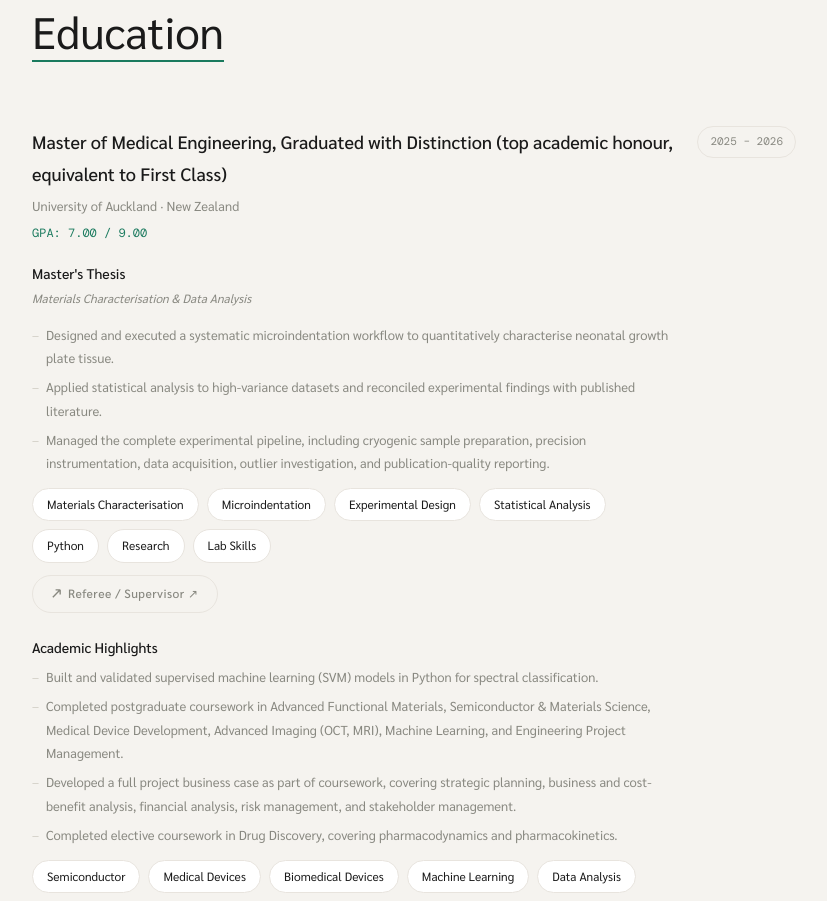
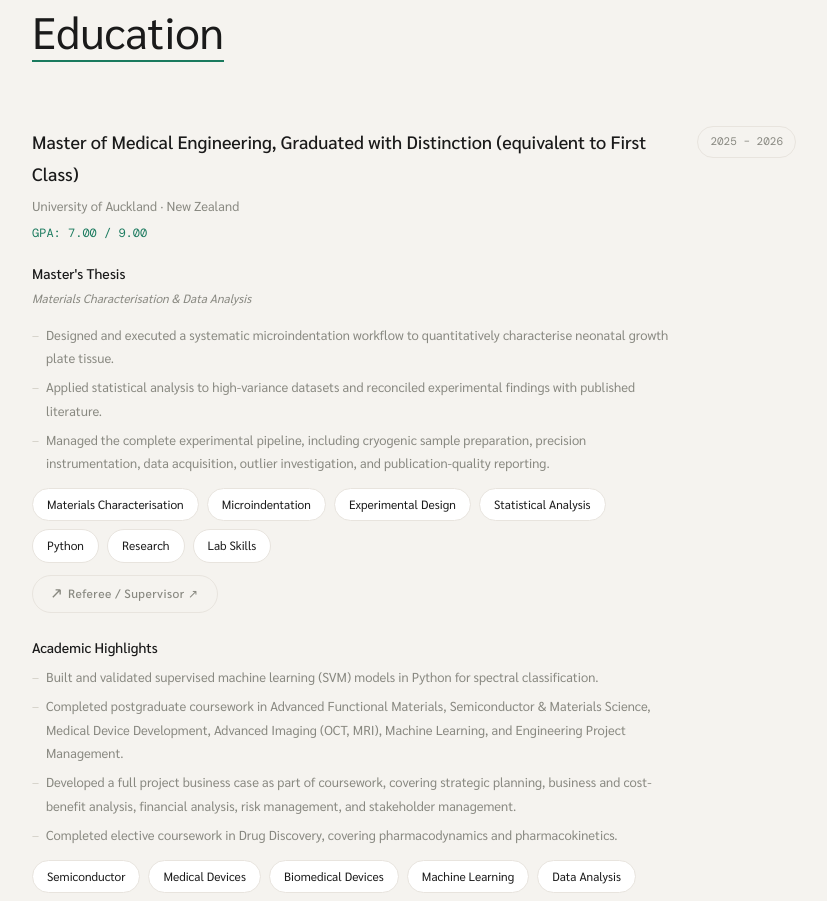
Before and after one commit to wlao034/portfolio, a Next.js app: page / in a window 1280 px wide. Shown: the part 1200-2101 px from the top of the page, without its empty margins (226-1053 px from the left). Built offline with nearby package versions, Linux system fonts and the light colour scheme.

Commit message:
Update page.tsx

```diff
--- a/app/page.tsx
+++ b/app/page.tsx
@@ -470,7 +470,7 @@ const content = {
     eduTitle: 'Education',
     edu: [
       {
-        degree: 'Master of Medical Engineering, Graduated with Distinction (top academic honour, equivalent to First Class)',
+        degree: 'Master of Medical Engineering, Graduated with Distinction (equivalent to First Class)',
         school: 'University of Auckland · New Zealand',
         period: '2025 – 2026',
         gpa: '7.00 / 9.00',
```
